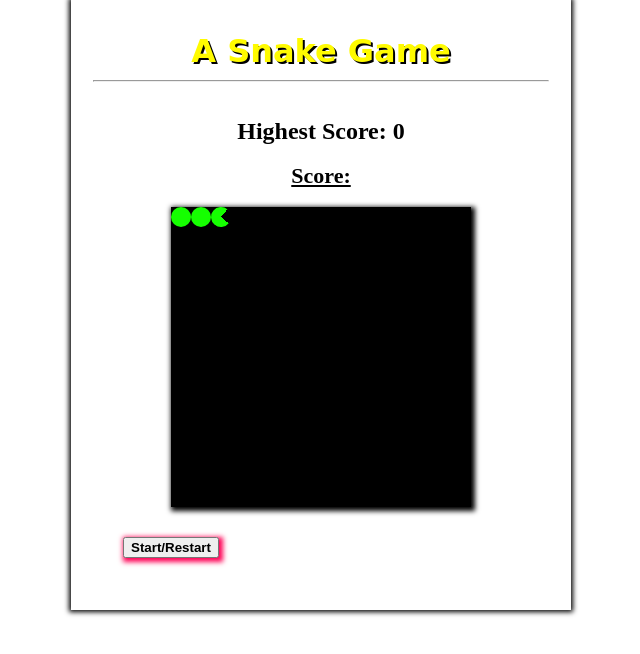
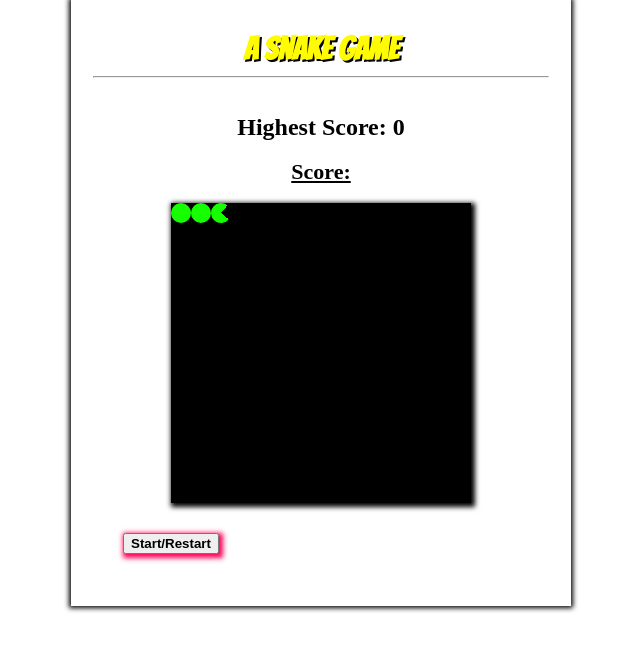
Before and after one commit to tchassijordan/Nokia3310-snake-game, a plain HTML site: page index.html in a window 1280 px wide. Shown: the whole page, without its empty margins (319-959 px from the left). Drawn offline with Linux system fonts and the light colour scheme.

Commit message:
updated html doc

```diff
--- a/index.html
+++ b/index.html
@@ -5,6 +5,7 @@
     <meta http-equiv="X-UA-Compatible" content="IE=edge">
     <meta name="viewport" content="width=device-width, initial-scale=1.0">
     <title>Nokia3310 Snake</title>
+    <link rel="stylesheet" href="https://fonts.googleapis.com/css?family=Bangers">
     <link rel="stylesheet" href="./css/game.css">
 </head>
 <body>
```
